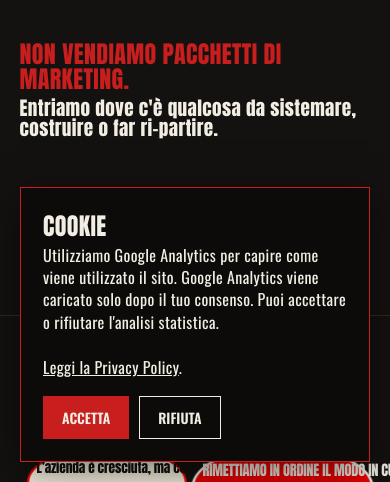
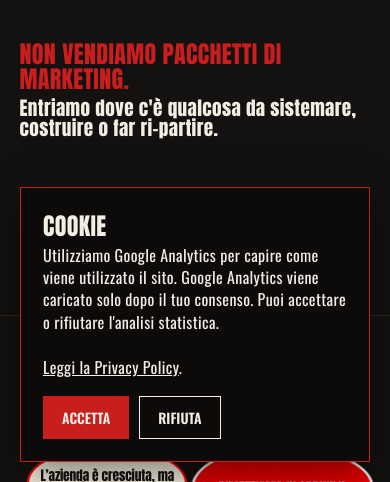
Before and after one commit to propagandamarketing/propaganda-marketing, a plain HTML site: page index.html in a window 390 px wide. Shown: the part 362-844 px from the top of the page. Drawn offline with Linux system fonts and the light colour scheme.

Commit message:
Update index.html

```diff
--- a/index.html
+++ b/index.html
@@ -1423,30 +1423,36 @@
     }
 
 
-    /* MOBILE — text box: remove the apparent leading empty line.
-       Keep the bubble/artwork untouched. The text itself is laid out
-       as a normal block so its first rendered line starts immediately. */
+    /* MOBILE — bubble text only. Keep artwork and character positioning untouched. */
     @media (max-width: 768px) {
       .propaganda-dialogue .dialogue-bubble > .bubble-copy {
-        display: block !important;
-        top: 23% !important;
-        left: 8% !important;
-        width: 84% !important;
-        height: auto !important;
+        display: flex !important;
+        top: 15% !important;
+        left: 10% !important;
+        width: 80% !important;
+        height: 70% !important;
         margin: 0 !important;
         padding: 0 !important;
+        align-items: center !important;
+        justify-content: center !important;
         text-align: center !important;
         transform: none !important;
-        overflow: visible !important;
+        overflow: hidden !important;
+        white-space: normal !important;
       }
 
       .propaganda-dialogue .bubble-call .bubble-copy span,
       .propaganda-dialogue .bubble-solution .bubble-copy strong {
         display: block !important;
+        width: 100% !important;
         margin: 0 !important;
         padding: 0 !important;
         transform: none !important;
-        text-wrap: nowrap !important;
+        text-wrap: wrap !important;
+        white-space: normal !important;
+        overflow-wrap: normal !important;
+        word-break: normal !important;
+        hyphens: none !important;
       }
 
       .propaganda-dialogue .bubble-call .bubble-copy span {
```
